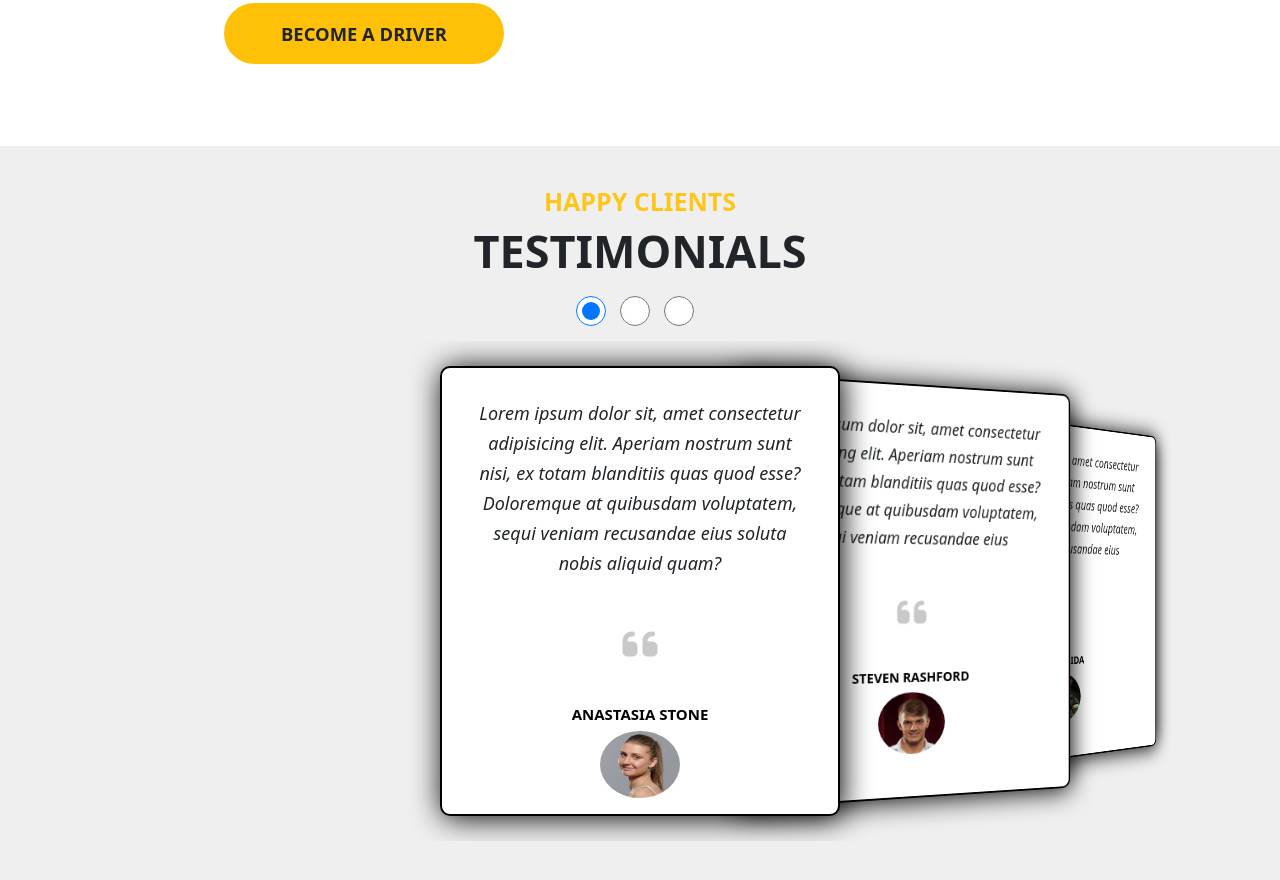
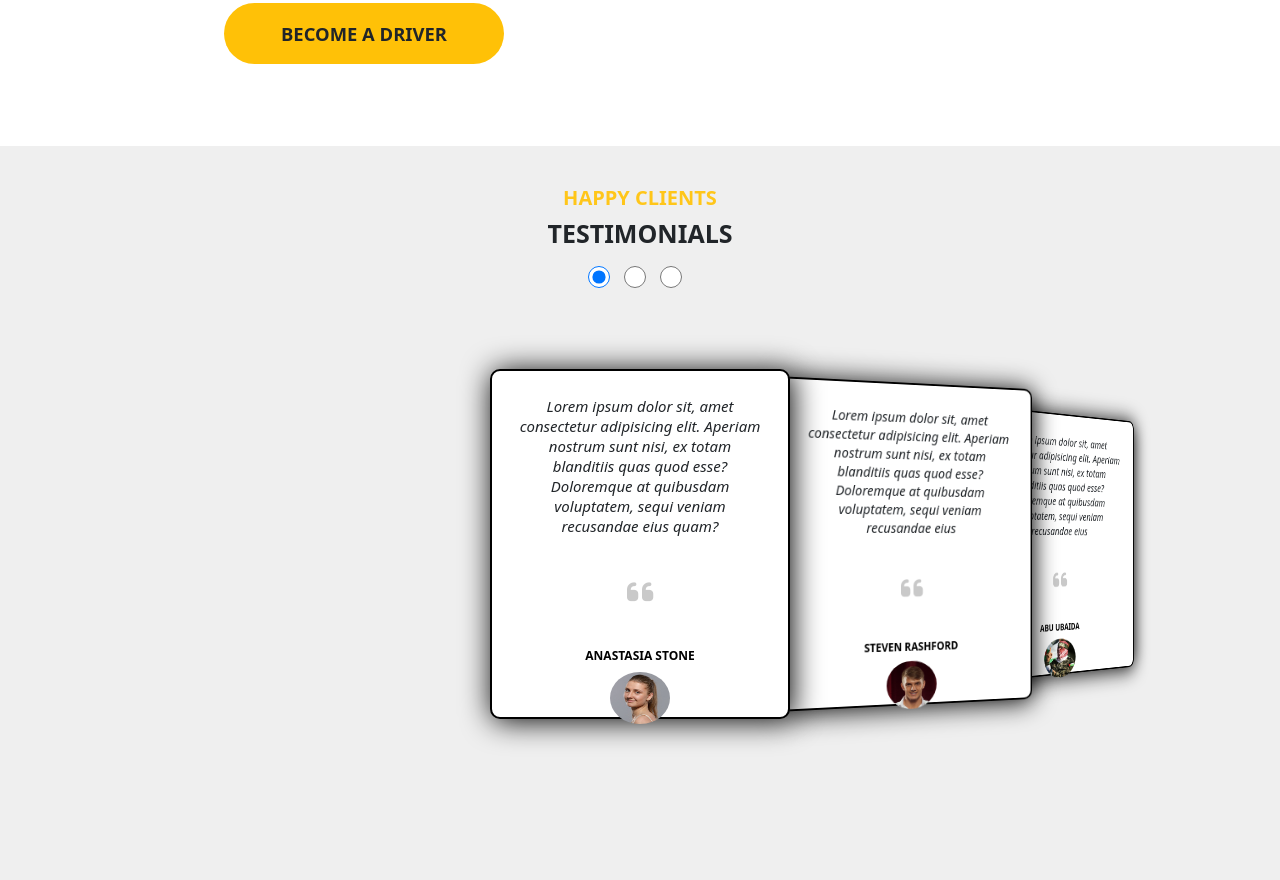
Before and after one commit to syedamir5560/TaxiParkWebPage, a plain HTML site: page index.html in a window 1280 px wide. Shown: the part 3461-4341 px from the top of the page. Drawn offline with nearby package versions, Linux system fonts and the light colour scheme.

Commit message:
testimonials

```diff
--- a/index.html
+++ b/index.html
@@ -392,7 +392,7 @@
                     <div class="item">
                         <p>Lorem ipsum dolor sit, amet consectetur adipisicing elit. Aperiam nostrum sunt nisi, ex totam
                             blanditiis quas quod esse? Doloremque at quibusdam voluptatem, sequi veniam recusandae eius
-                            soluta nobis aliquid quam?</p>
+                          quam?</p>
                        <i class="fa-solid fa-quote-left"></i>
                        <h4>ANASTASIA STONE</h4>
                        <img src="client-1.jpg">
--- a/responsive(575px).css
+++ b/responsive(575px).css
@@ -175,3 +175,56 @@
     padding-left: 5%;
 }
 }
+
+/* testimonial */
+
+.testimonials h4 {
+    font-size: 20px;
+    font-weight: 700;
+    padding-top: 40px;
+
+}
+
+.testimonials h2 {
+    font-size: 25px;
+    font-weight: 800;
+}
+
+
+div.item{
+    width: 300px;
+    height: 350px;
+}
+
+#carousel .item p{
+    font-size: 15px;
+    padding: 25px;
+    line-height: 20px;
+    font-style: italic;
+}
+
+.fa-quote-left{
+color: rgba(128, 128, 128, 0.427);
+font-size: 30px;
+}
+
+#carousel .item h4{
+font-size: 12px;
+color: black;
+}
+
+#carousel .item img{
+width: 20%;
+height: 15%;
+border-radius: 50%;
+}
+
+input[type='radio']{
+width: 22px;
+height: 22px;
+margin-right: 10px;
+transform: scale(1);
+margin-top: 10px;
+cursor: pointer;
+
+}
--- a/style.css
+++ b/style.css
@@ -668,7 +668,6 @@ main#carousel {
     height: 30px;
     margin-right: 10px;
     transform: scale(1);
-    margin-bottom: 15px;   /* Apply some bottom margin */
     margin-top: 10px;
     cursor: pointer;
 
```
